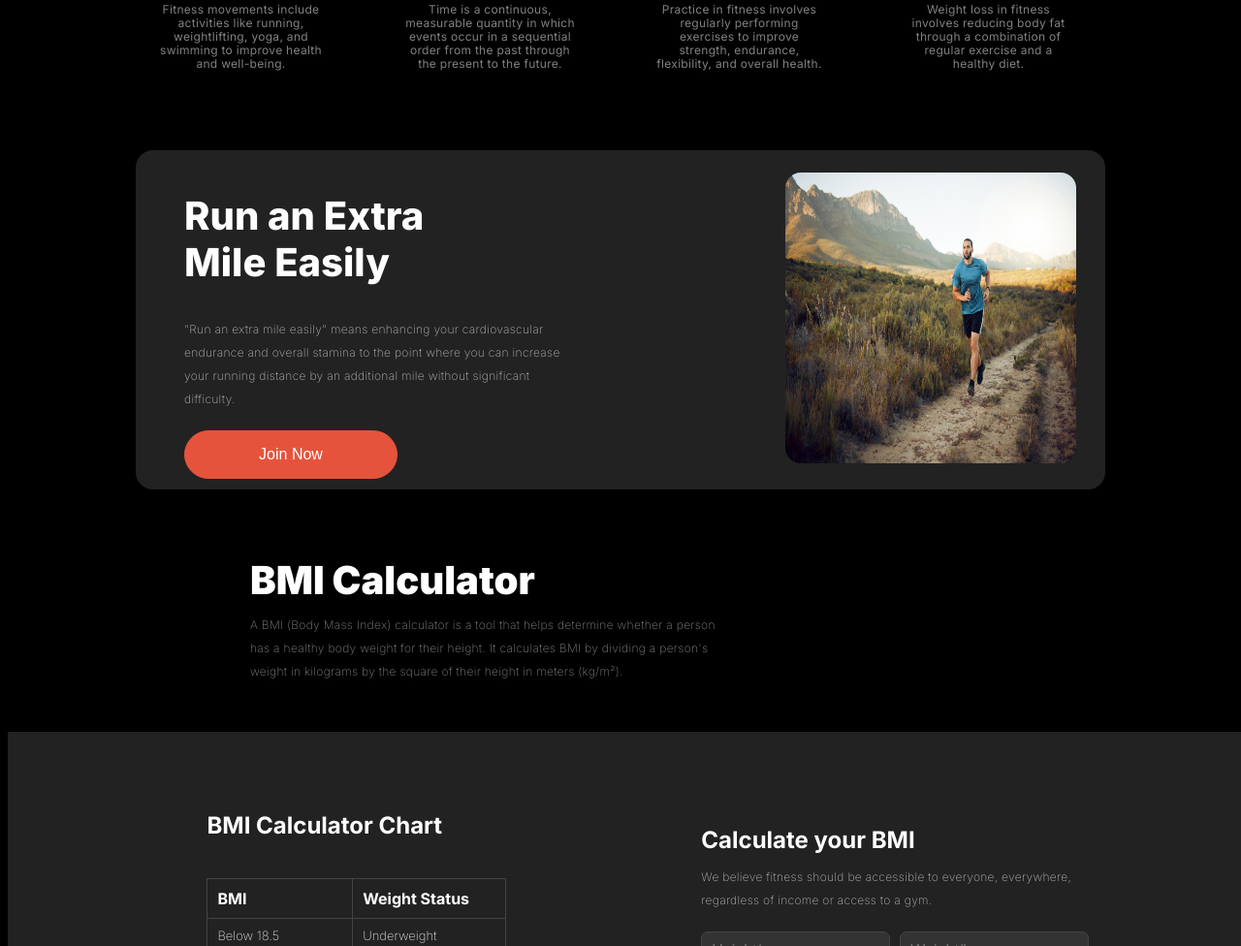
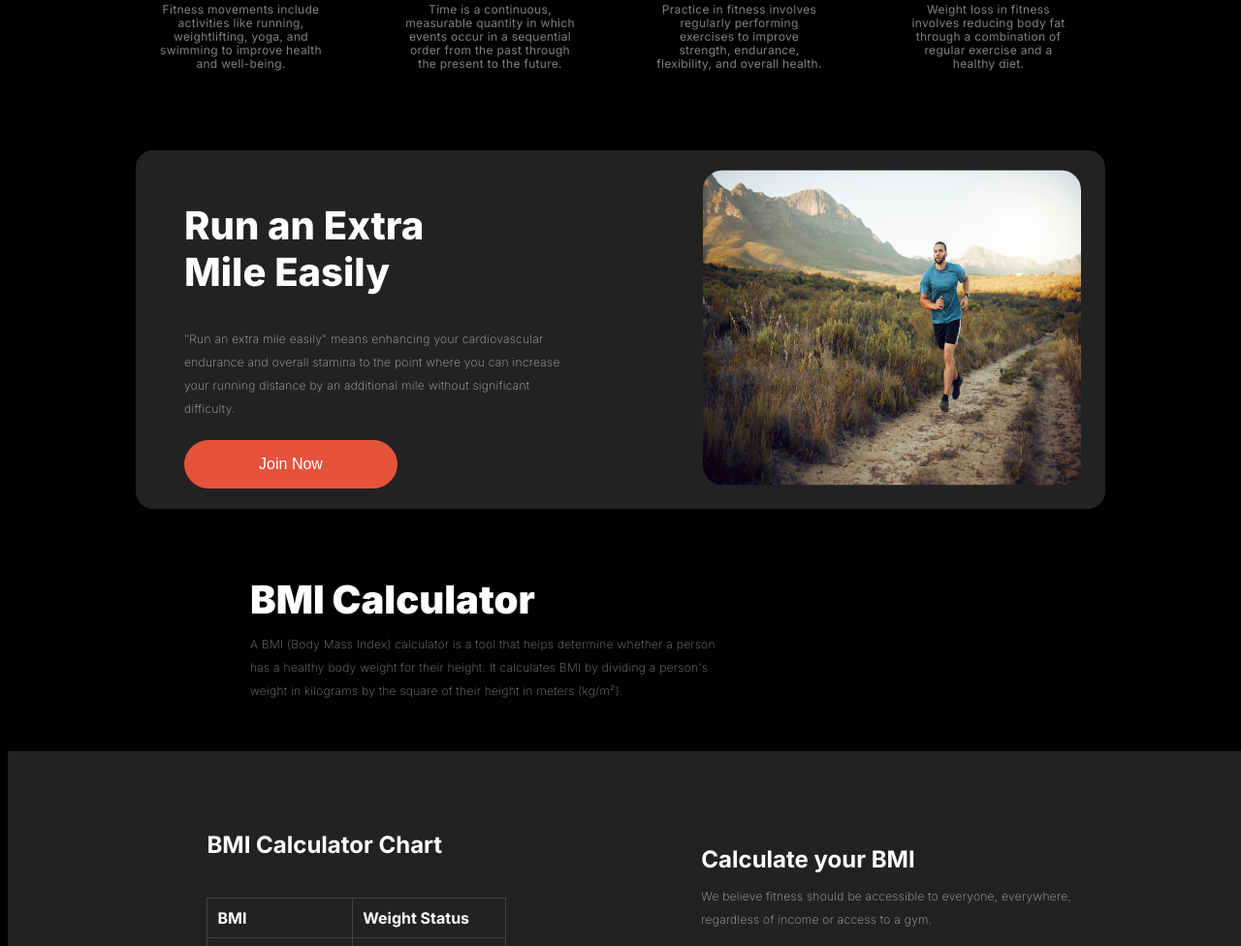
Before and after one commit to hurajannat01/Fitness-web-repo, a plain HTML site: page index.html in a window 1280 px wide. Shown: the part 1143-2119 px from the top of the page at 97% size. Drawn offline with Linux system fonts and the light colour scheme.

Commit message:
added updated file

```diff
--- a/styles/style.css
+++ b/styles/style.css
@@ -282,7 +282,7 @@
 .main-two{
     display: flex;
     width: 1000px;
-    height: 350px;
+    height: 370px;
     margin: 70px auto;
     border-radius: 18px;
     background: rgb(34, 34, 34);
@@ -312,9 +312,13 @@
 .img-two{
     border-radius: 16px;
     width: 300px;
-    height: 300px;
+    height: 250px;
+    transition: transform 0.3s ease;
     text-align: center;
-    margin-right: 30px;
+    margin-right: 70px;
+}
+.img-two{
+    transform: scale(1.3);
 }
 .btn-join{
     width: 220px;
```
